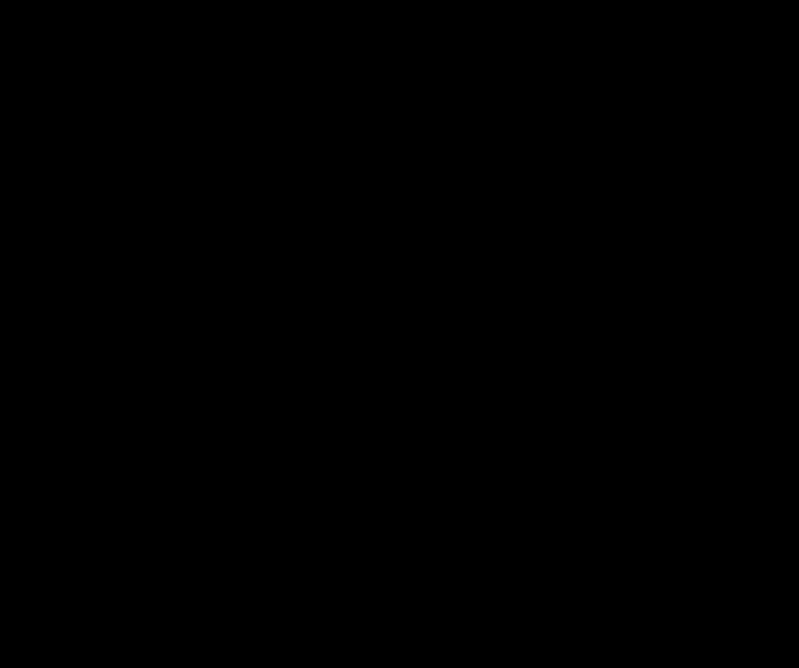
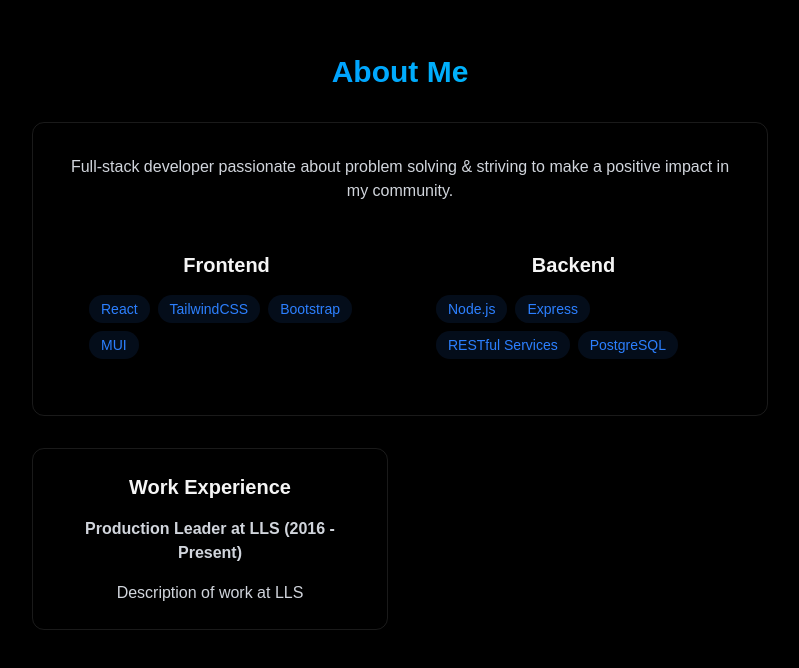
Before and after one commit to anthuarneck/portfolio, a React (Vite) app: page / in a window 1280 px wide. Shown: the part 890-1558 px from the top of the page, without its empty margins (240-1039 px from the left). Before the commit the page ends 864 px from the top, so only its background shows below. Built offline with nearby package versions, Linux system fonts and the light colour scheme.

Commit message:
Completes About component.

```diff
--- a/src/App.jsx
+++ b/src/App.jsx
@@ -5,6 +5,7 @@
 import { Navbar } from "./components/Navbar";
 import { MobileMenu } from "./components/MobileMenu";
 import { Home } from "./components/Home";
+import { About } from "./components/About";
 
 function App() {
   const [isLoaded, setIsLoaded] = useState(false);
@@ -21,6 +22,7 @@
         <Navbar menuOpen={menuOpen} setMenuOpen={setMenuOpen} />
         <MobileMenu menuOpen={menuOpen} setMenuOpen={setMenuOpen} />
         <Home />
+        <About />
       </div>
     </>
   );
--- a/src/components/About.jsx
+++ b/src/components/About.jsx
@@ -0,0 +1,69 @@
+export const About = () => {
+  const frontendSkills = ["React", "TailwindCSS", "Bootstrap", "MUI"];
+  const backendSkills = [
+    "Node.js",
+    "Express",
+    "RESTful Services",
+    "PostgreSQL",
+  ];
+
+  return (
+    <section
+      id="about"
+      className="min-h-screen flex items-center justify-center py-20"
+    >
+      <div className="max-w-3xl mx-auto px-4">
+        <h2 className="text-3xl font-bold mb-8 bg-gradient-to-r from-blue-500 to-cyan-400 bg-clip-text text-transparent text-center">
+          About Me
+        </h2>
+        <div className="rounded-xl p-8 border-white/10 border hover:-translate-y-1 transition-all">
+          <p className="text-gray-300 mb-6">
+            Full-stack developer passionate about problem solving & striving to
+            make a positive impact in my community.
+          </p>
+
+          <div className="grid grid-cols-1 md:grid-cols-2 gap-6">
+            <div className="rounded-xl p-6 hover:-translate-y-1 transition-all">
+              <h3 className="text-xl font-bold mb-4">Frontend</h3>
+              <div className="flex flex-wrap gap-2">
+                {frontendSkills.map((skill, key) => (
+                  <span
+                    key={key}
+                    className="bg-blue-500/10 text-blue-500 py-1 px-3 rounded-full text-sm hover:bg-blue-500/20 hover:shadow-[0_2px_8px_rgba(59,130,246,0.2)] transition"
+                  >
+                    {skill}
+                  </span>
+                ))}
+              </div>
+            </div>
+
+            <div className="rounded-xl p-6 hover:-translate-y-1 transition-all">
+              <h3 className="text-xl font-bold mb-4">Backend</h3>
+              <div className="flex flex-wrap gap-2">
+                {backendSkills.map((skill, key) => (
+                  <span
+                    key={key}
+                    className="bg-blue-500/10 text-blue-500 py-1 px-3 rounded-full text-sm hover:bg-blue-500/20 hover:shadow-[0_2px_8px_rgba(59,130,246,0.2)] transition"
+                  >
+                    {skill}
+                  </span>
+                ))}
+              </div>
+            </div>
+          </div>
+        </div>
+        <div className="grid grid-cols-1 md:grid-cols-2 gap-6 mt-8">
+          <div className="p-6 rounded-xl border-white/10 border hover:-translate-y-1 transition-all">
+            <h3 className="text-xl font-bold mb-4">Work Experience</h3>
+            <div className="space-y-4 text-gray-300">
+              <h4 className="font-semibold">
+                Production Leader at LLS (2016 - Present)
+              </h4>
+              <p>Description of work at LLS</p>
+            </div>
+          </div>
+        </div>
+      </div>
+    </section>
+  );
+};
--- a/src/components/Home.jsx
+++ b/src/components/Home.jsx
@@ -5,7 +5,7 @@
       className="min-h-screen flex items-center justify-center relative"
     >
       <div className="text-center z-10 px-4">
-        <h1 className="text-5xl md:text-7xl font-bold mb-6 bg-gradient-to-r from-blue-500 to-purple-600  bg-clip-text  text-transparent leading-right">
+        <h1 className="text-5xl md:text-7xl font-bold mb-6 bg-gradient-to-r from-blue-500 to-cyan-400  bg-clip-text  text-transparent leading-right">
           Hello, I'm Anthony Huarneck
         </h1>
 
```
